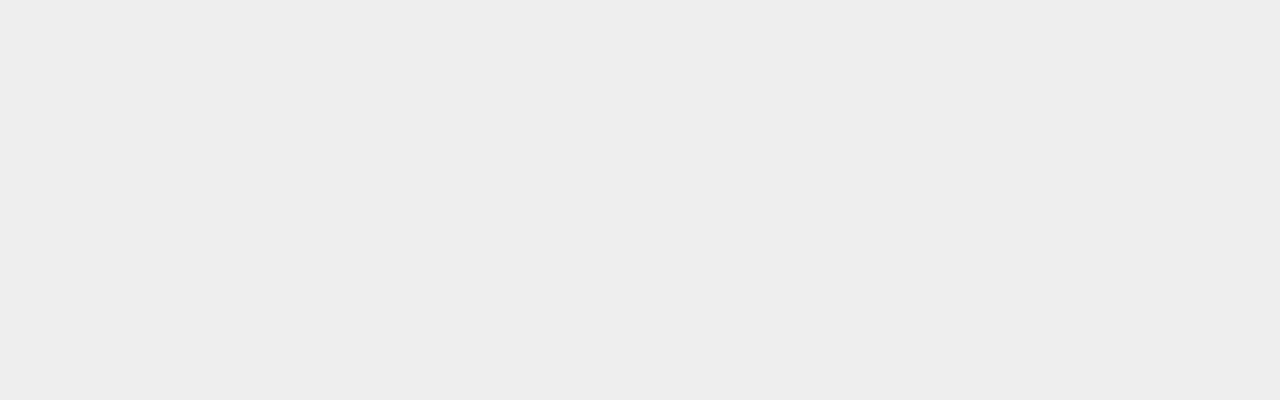
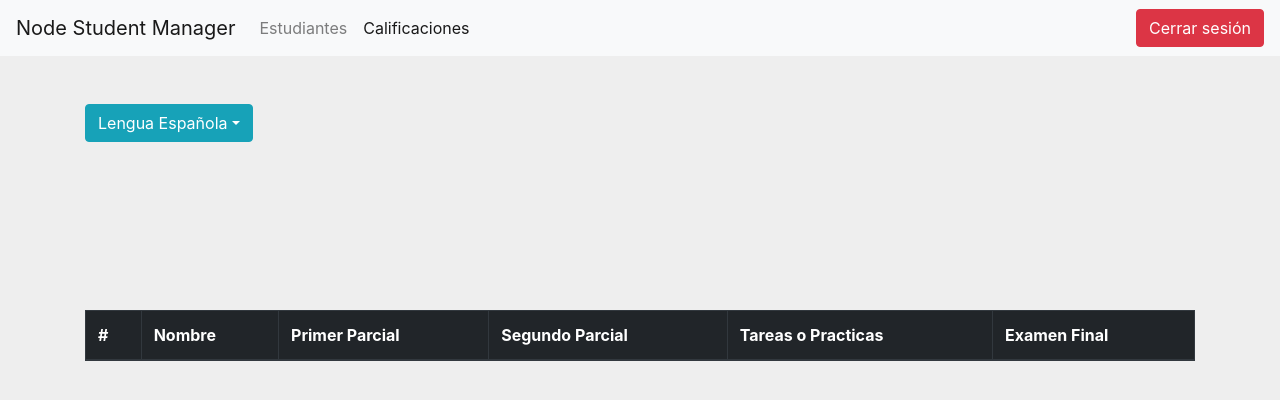
Before and after one commit to Nizar4790k/NodeStudentManager, a React (Create React App) app: page /GradeList in a window 1280 px wide. Before the commit this address had no page. Shown: the top 400 px of the page. Built offline with nearby package versions, Linux system fonts and the light colour scheme; sample sign-in values are in the browser's storage.

Commit message:
Se agrego el componente GradeList

```diff
--- a/src/App.js
+++ b/src/App.js
@@ -9,6 +9,7 @@ import StudentFormCreate from './Components/Students/StudentCreate/StudentFormCr
 import StudentFormUpdate from './Components/Students/StudentUpdate/StudentFormUpdate';
 
 import './App.css';
+import GradeList from './Components/Grades/GradeList/GradeList';
 
 
 function App() {
@@ -61,6 +62,12 @@ function App() {
             path="/StudentList"
             element={<StudentList user={user} onSignOut={onSignOut} onSelectStudent={onSelectStudent} loadUser={loadUser} />}
           />
+
+          <Route
+            path="/GradeList"
+            element={<GradeList user={user} onSignOut={onSignOut} onSelectStudent={onSelectStudent} loadUser={loadUser} />}
+          />
+
           <Route path="/StudentFormCreate" element={<StudentFormCreate />} />
           <Route path="/StudentFormUpdate" element={<StudentFormUpdate student={selectStudent}/>} />
         </Routes>
--- /dev/null
+++ b/src/Components/Grades/GradeItem/GradeItem.js
@@ -0,0 +1,34 @@
+import React from "react";
+import { useNavigate } from "react-router";
+
+
+
+
+
+const GradeItem = ({ grade, row ,fetchStudents,onSelectStudent}) => {
+
+    const navigate = useNavigate();
+
+    const goToStudentFormUpdate = () => {
+      navigate("/StudentFormUpdate");
+      console.log(student);
+      onSelectStudent(student)
+    };
+
+    return (
+
+        <tr>
+            <th scope="row">{row}</th>
+            <td>{grade.nombre}</td>
+            <td>{}</td>
+            <td>{student.sexo}</td>
+            <td>
+                <button className="btn btn-warning" onClick={() => {goToStudentFormUpdate()}}>Actualizar</button>
+            </td>
+        </tr>
+
+    );
+
+}
+
+export default GradeItem;
--- /dev/null
+++ b/src/Components/Grades/GradeList/GradeList.js
@@ -0,0 +1,105 @@
+import React, { useEffect, useState } from "react";
+import NavBar from "../../NavBar/NavBar";
+
+import { useNavigate } from "react-router";
+import "./GradeList.css";
+import GradeItem from "../GradeItem/GradeItem";
+
+
+const GradeList = (props) => {
+
+    const [grades, setGrades] = useState([]);
+    const [subject,setSubject] = useState("Lengua Española")
+
+    const { user, onSignOut, onSelectStudent, loadUser } = props;
+
+    const navigate = useNavigate();
+
+
+
+
+    useEffect(() => {
+
+        //fetchGrades()
+
+
+    }, [subject]);
+
+
+    const fetchGrades = async () => {
+
+        const response = await fetch(`${process.env.REACT_APP_SERVER}/grades?subject=${subject}`);
+        const grades = await response.json();
+        setGrades(grades)
+
+    }
+
+    const onChangeSubject = (subject)=>{
+        setSubject(subject)
+    }
+
+
+
+
+    return (
+        <div>
+
+            <NavBar onSignOut={onSignOut} selectedTab="GradeList" loadUser={loadUser} />
+            <h1>Lista de Calificaciones</h1>
+
+            <div className="container">
+                <br />
+                <br />
+
+
+                <div class="dropdown">
+                    <button class="btn btn-info dropdown-toggle" type="button" id="dropdownMenuButton" data-toggle="dropdown" aria-haspopup="true" aria-expanded="false">
+                        {subject}
+                    </button>
+                    <div class="dropdown-menu" aria-labelledby="dropdownMenuButton">
+                        <button className="dropdown-item" onClick={()=>{onChangeSubject("Lengua Española")}}>Lengua Española</button>
+                        <button className="dropdown-item" onClick={()=>{onChangeSubject("Matemáticas")}}>Matematicas</button>
+                        <button className="dropdown-item" onClick={()=>{onChangeSubject("Ciencias Naturales")}}>Ciencias Naturales</button>
+                        <button className="dropdown-item" onClick={()=>{onChangeSubject("Ciencias Sociales")}}>Ciencias Sociales</button>
+
+                    </div>
+                </div>
+                <br />
+                <br />
+                <br />
+                <br />
+                <br />
+                <br />
+                <br />
+                <table className="table table-striped table-bordered table-hover">
+                    <thead className="thead-dark">
+                        <tr>
+                            <th scope="col">#</th>
+                            <th scope="col">Nombre</th>
+                            <th scope="col">Primer Parcial</th>
+                            <th scope="col">Segundo Parcial</th>
+                            <th scope="col">Tareas o Practicas</th>
+                            <th scope="col">Examen Final</th>
+                        </tr>
+                    </thead>
+                    <tbody>
+
+                        {grades.map((grades, row) => {
+
+                            return <GradeItem grades={grades} key={row + 1} row={row + 1} fetchGrades={fetchGrades} onSelectStudent={onSelectStudent} />
+                        })}
+
+
+
+
+                    </tbody>
+                </table>
+
+            </div>
+
+        </div>
+    );
+
+}
+
+export default GradeList;
--- a/src/Components/NavBar/NavBar.js
+++ b/src/Components/NavBar/NavBar.js
@@ -13,7 +13,9 @@ const NavBar = ({ onSignOut, selectedTab }) => {
 
 
 
-      useEffect(()=>{const loadUser = () =>{
+      useEffect(()=>{
+
+        const loadUser = () =>{
 
         const user = JSON.parse(sessionStorage.getItem("user"))
         console.log(user)
@@ -58,8 +60,8 @@ const NavBar = ({ onSignOut, selectedTab }) => {
 
                             {
                                 selectedTab === "GradeList" ?
-                                <li className="nav-item active"><Link to="/StudentList" className="nav-link">Calificaciones</Link></li>
-                                : <li className="nav-item"><Link to="/StudentList" className="nav-link">Calificaciones</Link></li>
+                                <li className="nav-item active"><Link to="/GradeList" className="nav-link">Calificaciones</Link></li>
+                                : <li className="nav-item"><Link to="/GradeList" className="nav-link">Calificaciones</Link></li>
                             }
 
 
--- a/src/Components/Students/StudentCreate/StudentFormCreate.js
+++ b/src/Components/Students/StudentCreate/StudentFormCreate.js
@@ -11,7 +11,10 @@ const createStudent = async () => {
   const sexo = document.getElementById('sexo-masculino-radio').checked ? "Masculino": "Femenino"
   console.log(sexo);
 
-  const student = { nombre: nombre, fechaNacimiento: fechaNacimiento,sexo:sexo };
+  const student = { nombre: nombre, fechaNacimiento: fechaNacimiento,sexo:sexo,
+    materias:{espanol:[0,0,0,0],matematicas:[0,0,0,0],naturales:[0,0,0,0],sociales:[0,0,0,0]}
+
+  };
 
   const response = await fetch(`${process.env.REACT_APP_SERVER}/students`, {
     method: "post",
@@ -82,7 +85,7 @@ const StudentFormCreate = () => {
                 name="sexo"
                 id="sexo-masculino-radio"
                 value="Masculino"
-                checked
+                defaultChecked
               />
               <label className="form-check-label" htmlFor="sexo-masculino-radio">
                 Masculino
--- a/src/Components/Students/StudentList/StudentList.js
+++ b/src/Components/Students/StudentList/StudentList.js
@@ -52,7 +52,7 @@ const StudentList = (props) => {
         <div>
 
             <NavBar onSignOut={onSignOut} selectedTab="StudentList" loadUser={loadUser} />
-            <h1>Lista de productos</h1>
+            <h1>Lista de Estudiantes</h1>
 
             <div className="container">
                 <br />
```
Also changed, not shown: src/Components/Grades/GradeList/GradeList.css (added).
